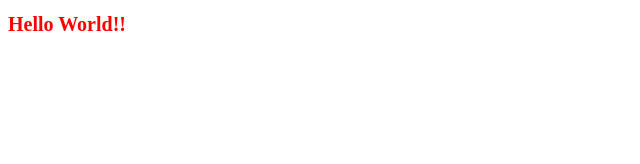
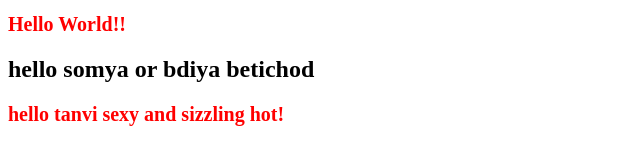
Before and after one commit to Silvanus21/Learn-git, a plain HTML site: page index.html in a window 1280 px wide. Shown: the whole page, without its empty margins (0-640 px from the left). Drawn offline with Linux system fonts and the light colour scheme.

Commit message:
second commit

```diff
--- a/index.html
+++ b/index.html
@@ -9,5 +9,7 @@
 </head>
 <body>
     <h1>Hello World!!</h1>
+    <h2>hello somya or bdiya betichod</h2>
+    <h1>hello tanvi sexy and sizzling hot!</h1>
 </body>
 </html>
```
